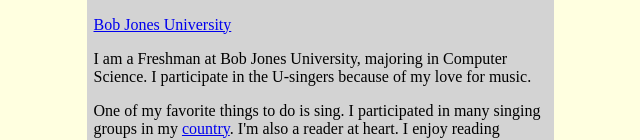
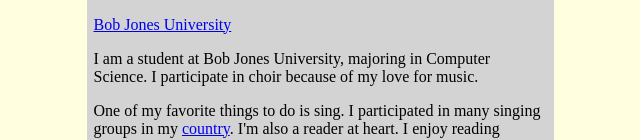
Before and after one commit to mdulc928/mdulc928.github.io, a plain HTML site: page index.html in a window 1280 px wide. Shown: the part 788-928 px from the top of the page, without its empty margins (320-960 px from the left). Drawn offline with Linux system fonts and the light colour scheme.

Commit message:
Done changing

```diff
--- a/index.html
+++ b/index.html
@@ -28,7 +28,7 @@
         <img src = "2018seniors.jpg" />
         <h3>Melchisedek Dulcio</h3>
         <p><a href = "https://www.bju.edu/">Bob Jones University</a></p>
-        <p>I am a Freshman at Bob Jones University, majoring in Computer Science. I participate in the U-singers because of my love for music. </p>
+        <p>I am a student at Bob Jones University, majoring in Computer Science. I participate in choir because of my love for music. </p>
         <p>One of my favorite things to do is sing. I participated in many singing groups in my <a href = "http://www.experiencehaiti.org/">country</a>. I'm also a reader at heart. I enjoy reading mystery and suspense novels.</p>
         <p>I like working on electronics. I always get excited when I learn <br />something new about technology and always wonder in what ways it could be improved.</p>
     </div>
```
